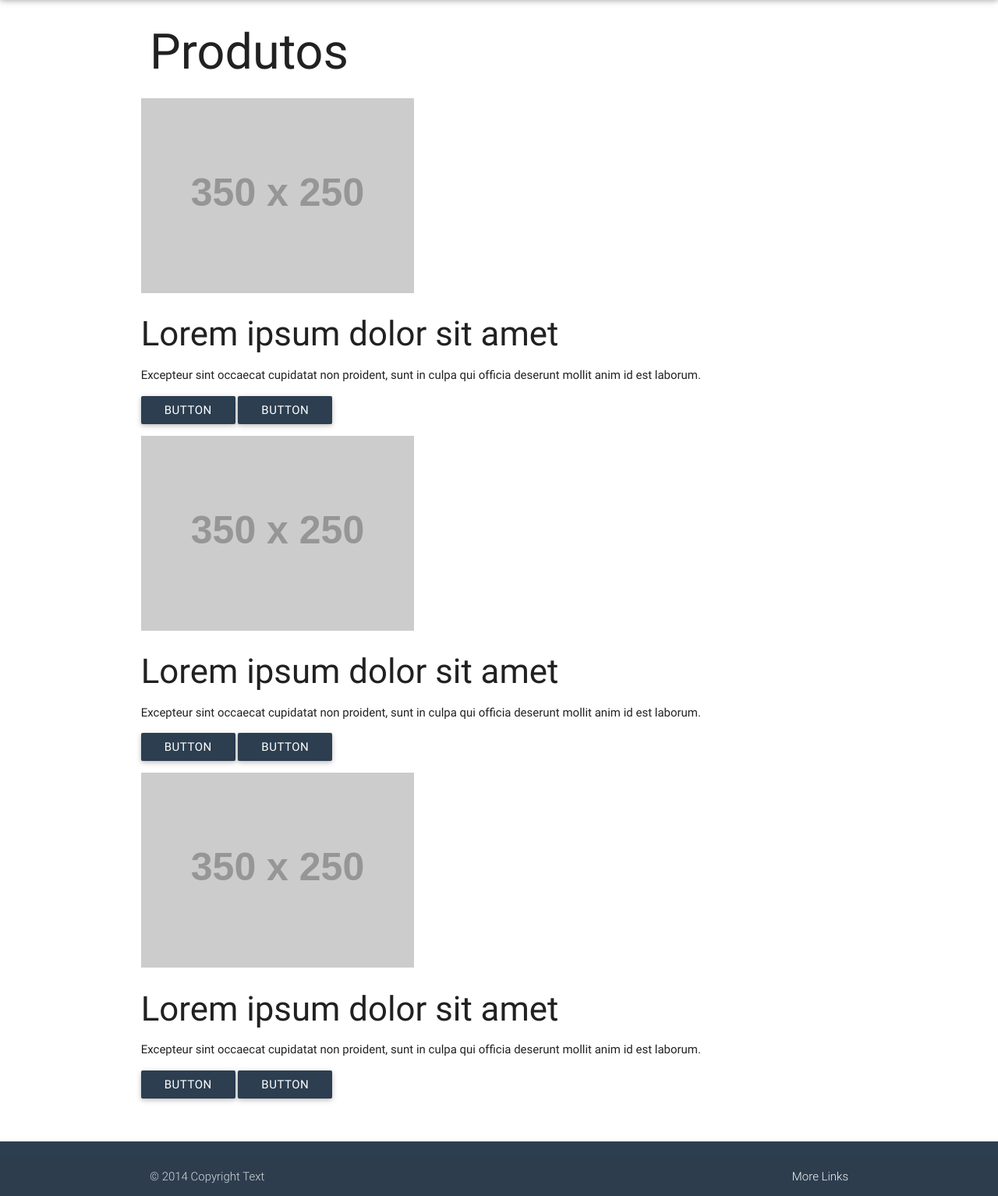
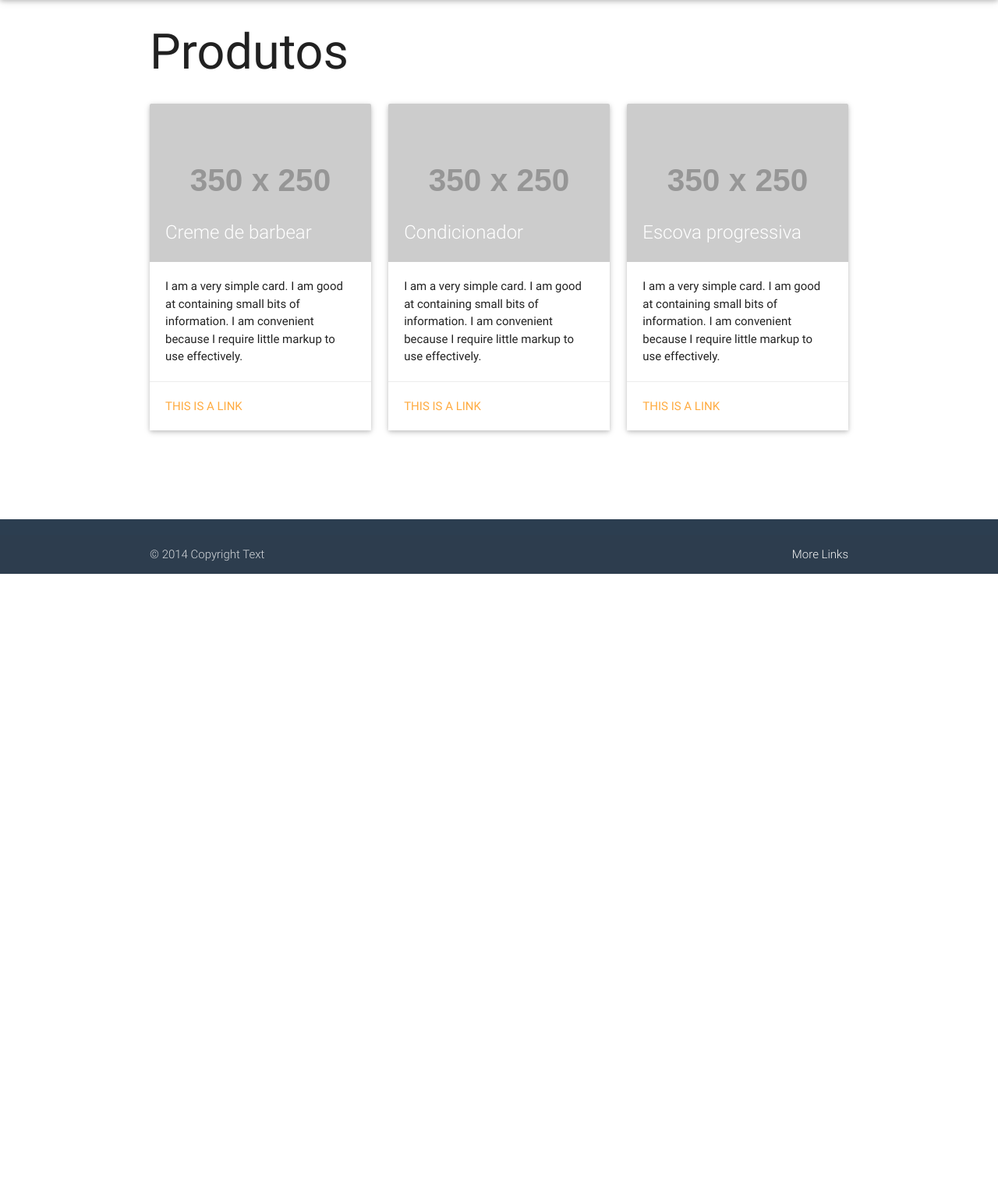
Before and after one commit to CoutinhoElias/vitrinebela, a Django app: a page that uses vitrinebela/core/templates/product_list.html in a window 1280 px wide. Shown: the part 64-1598 px from the top of the page at 78% size. After the commit the page ends 800 px from the top, so only its background shows below. Run offline with Django 3.2, Linux system fonts and the light colour scheme; grey boxes labelled with a size stand in for pictures from a placeholder-image service; some libraries are stand-ins or nearby versions.

Commit message:
Ajusta materialize Produtos

```diff
--- a/vitrinebela/core/templates/product_list.html
+++ b/vitrinebela/core/templates/product_list.html
@@ -8,42 +8,58 @@
 <div class="page-header">
     <h1>Produtos</h1>
 </div>
-<div class="row">
-    <div class="col-sm-6 col-md-4">
-        <div class="thumbnail">
-            <a href="#">
-                <img src="http://placehold.it/350x250" alt="" />
-            </a>
-            <div class="caption">
-                <h3>Lorem ipsum dolor sit amet</h3>
-                <p>Excepteur sint occaecat cupidatat non proident, sunt in culpa qui officia deserunt mollit anim id est laborum.</p>
-                <p><a href="#" class="btn btn-success" role="button">Button</a> <a href="#" class="btn btn-default" role="button">Button</a></p>
+
+<div>
+      <div class="row">
+
+        <div class="col s4 m4">
+          <div class="card">
+            <div class="card-image">
+              <img src="http://placehold.it/350x250" class="responsive-img">
+              <span class="card-title">Creme de barbear</span>
             </div>
+            <div class="card-content">
+              <p>I am a very simple card. I am good at containing small bits of information.
+              I am convenient because I require little markup to use effectively.</p>
+            </div>
+            <div class="card-action">
+              <a href="#">This is a link</a>
+            </div>
+          </div>
         </div>
-    </div>
-    <div class="col-sm-6 col-md-4">
-        <div class="thumbnail">
-            <a href="#">
-                <img src="http://placehold.it/350x250" alt="" />
-            </a>
-            <div class="caption">
-                <h3>Lorem ipsum dolor sit amet</h3>
-                <p>Excepteur sint occaecat cupidatat non proident, sunt in culpa qui officia deserunt mollit anim id est laborum.</p>
-                <p><a href="#" class="btn btn-success" role="button">Button</a> <a href="#" class="btn btn-default" role="button">Button</a></p>
+
+        <div class="col s4 m4">
+          <div class="card">
+            <div class="card-image">
+              <img src="http://placehold.it/350x250" class="responsive-img">
+              <span class="card-title">Condicionador</span>
             </div>
+            <div class="card-content">
+              <p>I am a very simple card. I am good at containing small bits of information.
+              I am convenient because I require little markup to use effectively.</p>
+            </div>
+            <div class="card-action">
+              <a href="#">This is a link</a>
+            </div>
+          </div>
         </div>
-    </div>
-    <div class="col-sm-6 col-md-4">
-        <div class="thumbnail">
-            <a href="#">
-                <img src="http://placehold.it/350x250" alt="" />
-            </a>
-            <div class="caption">
-                <h3>Lorem ipsum dolor sit amet</h3>
-                <p>Excepteur sint occaecat cupidatat non proident, sunt in culpa qui officia deserunt mollit anim id est laborum.</p>
-                <p><a href="#" class="btn btn-success" role="button">Button</a> <a href="#" class="btn btn-default" role="button">Button</a></p>
+
+        <div class="col s4 m4">
+          <div class="card">
+            <div class="card-image">
+              <img src="http://placehold.it/350x250" class="responsive-img">
+              <span class="card-title">Escova progressiva</span>
             </div>
+            <div class="card-content">
+              <p>I am a very simple card. I am good at containing small bits of information.
+              I am convenient because I require little markup to use effectively.</p>
+            </div>
+            <div class="card-action">
+              <a href="#">This is a link</a>
+            </div>
+          </div>
         </div>
-    </div>
+
+      </div>
 </div>
 {% endblock %}
```
